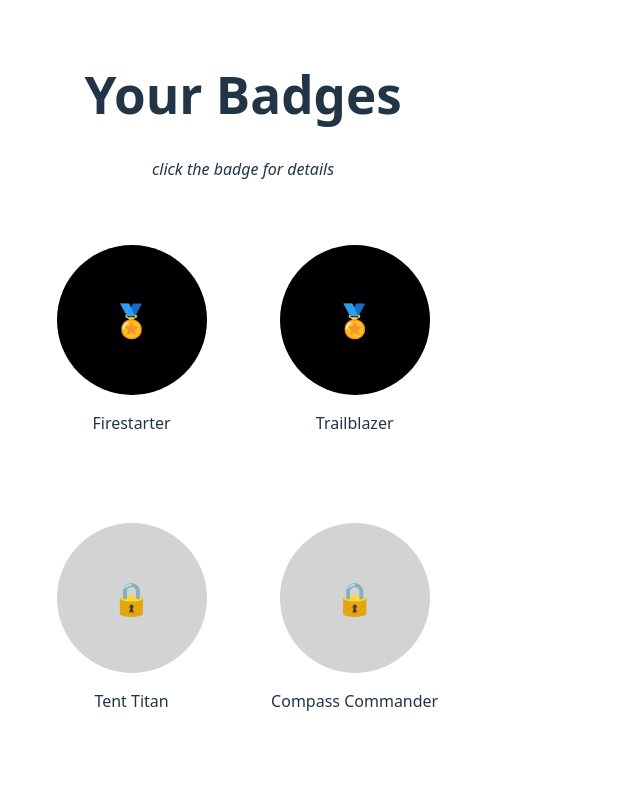
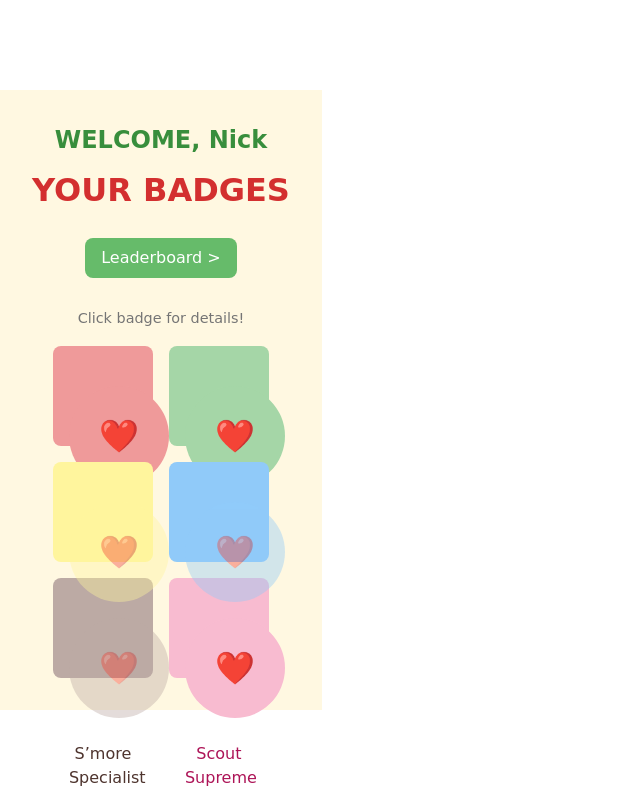
Before and after one commit to nksacayan/badge-collector, a React (Vite) app in the folder frontend/: page /badges in a window 1280 px wide. Shown: the top 799 px of the page, without its empty margins (0-640 px from the left). Built offline with nearby package versions, Linux system fonts and the light colour scheme.

Commit message:
Starts revamp - generated code sucks lmao

```diff
--- a/frontend/src/components/BadgeCard.css
+++ b/frontend/src/components/BadgeCard.css
@@ -19,14 +19,40 @@
 	display: flex;
 	align-items: center;
 	justify-content: center;
+	background-color: white;
 }
 
-.earned .badge-circle {
-	background-color: black;
-	color: white;
+/* Color themes */
+.badge-red .badge-circle {
+	background-color: #ef9a9a;
+	color: #b71c1c;
+}
+
+.badge-green .badge-circle {
+	background-color: #a5d6a7;
+	color: #1b5e20;
+}
+
+.badge-yellow .badge-circle {
+	background-color: #fff59d;
+	color: #fbc02d;
+}
+
+.badge-blue .badge-circle {
+	background-color: #90caf9;
+	color: #0d47a1;
+}
+
+.badge-brown .badge-circle {
+	background-color: #bcaaa4;
+	color: #4e342e;
+}
+
+.badge-pink .badge-circle {
+	background-color: #f8bbd0;
+	color: #ad1457;
 }
 
 .locked .badge-circle {
-	background-color: lightgray;
-	color: gray;
+	opacity: 0.4;
 }
--- a/frontend/src/components/BadgeCard.jsx
+++ b/frontend/src/components/BadgeCard.jsx
@@ -1,6 +1,5 @@
 import './BadgeCard.css';
 import { useNavigate } from 'react-router';
-
 
 const BadgeCard = ({ badge }) => {
 	const navigate = useNavigate();
@@ -10,11 +9,11 @@ const BadgeCard = ({ badge }) => {
 
 	return (
 		<div
-			className={`badge-card ${badge.earned ? 'earned' : 'locked'}`}
+			className={`badge-card badge-${badge.color} ${badge.earned ? 'earned' : 'locked'}`}
 			onClick={handleClick}
 		>
 			<div className="badge-circle">
-				{badge.earned ? '🏅' : '🔒'}
+				❤️
 			</div>
 			<p>{badge.name}</p>
 		</div>
--- a/frontend/src/pages/BadgeDetail.css
+++ b/frontend/src/pages/BadgeDetail.css
@@ -1,44 +1,78 @@
 .badge-detail-container {
+	background-color: #f5f0e6;
 	padding: 2rem;
 	max-width: 600px;
 	margin: 0 auto;
 	text-align: center;
-	font-family: sans-serif;
+	font-family: 'Comic Sans MS', cursive, sans-serif;
 }
 
 .back-button {
-	font-size: 1.5rem;
-	background: none;
+	background-color: #66bb6a;
+	color: white;
 	border: none;
+	padding: 0.5rem 1rem;
+	font-size: 1rem;
+	border-radius: 8px;
 	cursor: pointer;
 	margin-bottom: 1rem;
+}
+
+.badge-circle {
+	width: 100px;
+	height: 100px;
+	border-radius: 50%;
+	font-size: 2rem;
+	display: flex;
+	align-items: center;
+	justify-content: center;
+	margin: 1.5rem auto;
+}
+
+/* Color variants */
+.badge-red {
+	background-color: #ef9a9a;
+	color: #b71c1c;
+}
+
+.badge-green {
+	background-color: #a5d6a7;
+	color: #1b5e20;
+}
+
+.badge-yellow {
+	background-color: #fff59d;
+	color: #fbc02d;
+}
+
+.badge-blue {
+	background-color: #90caf9;
+	color: #0d47a1;
+}
+
+.badge-brown {
+	background-color: #bcaaa4;
+	color: #4e342e;
+}
+
+.badge-pink {
+	background-color: #f8bbd0;
+	color: #ad1457;
 }
 
 .badge-name {
 	font-size: 2rem;
 	font-weight: bold;
 	margin-bottom: 1rem;
-	text-transform: lowercase;
-}
-
-.badge-circle {
-	width: 150px;
-	height: 150px;
-	background-color: black;
-	border-radius: 50%;
-	margin: 1rem auto;
-}
-
-.badge-title {
-	font-size: 1.5rem;
-	font-weight: bold;
-	margin: 1rem 0;
-	text-transform: lowercase;
+	color: #5d4037;
 }
 
 .badge-description {
-	font-size: 0.9rem;
-	line-height: 1.4;
+	font-size: 1rem;
+	line-height: 1.5;
+	color: #4e342e;
 	text-align: left;
 	white-space: pre-wrap;
+	margin: 0 auto;
+	max-width: 500px;
 }
--- a/frontend/src/pages/BadgeDetail.jsx
+++ b/frontend/src/pages/BadgeDetail.jsx
@@ -3,9 +3,10 @@ import './BadgeDetail.css';
 
 const mockBadgeData = {
 	1: {
-		name: 'piss badge',
-		title: 'how to piss',
-		description: 'piss '.repeat(512), // placeholder for long text
+		name: 'KNOT BADGE',
+		description:
+			'Head to Station 2 and choose a knot to learn. When complete, bring your knot to Nick or Angela to claim your badge.',
+		color: 'red',
 	},
 	// Add more badge entries here
 };
@@ -13,14 +14,17 @@ const mockBadgeData = {
 const BadgeDetail = () => {
 	const navigate = useNavigate();
 	const { id } = useParams();
-	const badge = mockBadgeData[id] || mockBadgeData[1]; // fallback for demo
+	const badge = mockBadgeData[id] || mockBadgeData[1];
 
 	return (
 		<div className="badge-detail-container">
-			<button className="back-button" onClick={() => navigate(-1)}>←</button>
+			<button className="back-button" onClick={() => navigate(-1)}>Back</button>
+
+			<div className={`badge-circle badge-${badge.color}`}>
+				❤️
+			</div>
+
 			<h1 className="badge-name">{badge.name}</h1>
-			<div className="badge-circle" />
-			<h2 className="badge-title">{badge.title}</h2>
 			<p className="badge-description">{badge.description}</p>
 		</div>
 	);
--- a/frontend/src/pages/BadgeGallery.css
+++ b/frontend/src/pages/BadgeGallery.css
@@ -1,18 +1,46 @@
 .gallery-container {
 	text-align: center;
 	padding: 2rem;
+	font-family: 'Comic Sans MS', cursive, sans-serif;
+	background-color: #fff8e1;
 }
 
-.leaderboard-link {
-	color: blue;
-	text-decoration: underline;
+.badge-welcome {
+	font-size: 1.5rem;
+	color: #388e3c;
+	margin: 0;
+}
+
+.badge-subtitle {
+	font-size: 2rem;
+	font-weight: bold;
+	margin: 0.5rem 0 1.5rem;
+	color: #d32f2f;
+}
+
+.leaderboard-button {
+	background-color: #66bb6a;
+	color: white;
+	border: none;
+	padding: 0.5rem 1rem;
+	font-size: 1rem;
+	border-radius: 8px;
+	cursor: pointer;
+	text-decoration: none;
+	display: inline-block;
 	margin-bottom: 1rem;
-	display: inline-block;
+}
+
+.badge-instruction {
+	font-size: 0.9rem;
+	color: #757575;
+	margin-bottom: 1rem;
 }
 
 .badge-grid {
 	display: grid;
-	grid-template-columns: repeat(2, 1fr);
-	gap: 1.5rem;
-	margin-top: 2rem;
+	grid-template-columns: repeat(2, 100px);
+	grid-template-rows: repeat(3, 100px);
+	gap: 1rem;
+	justify-content: center;
 }
--- a/frontend/src/pages/BadgeGallery.jsx
+++ b/frontend/src/pages/BadgeGallery.jsx
@@ -3,20 +3,22 @@ import BadgeCard from '../components/BadgeCard';
 import './BadgeGallery.css';
 
 const mockBadges = [
-	{ id: 1, name: 'Firestarter', earned: true },
-	{ id: 2, name: 'Trailblazer', earned: true },
-	{ id: 3, name: 'Tent Titan', earned: false },
-	{ id: 4, name: 'Compass Commander', earned: false },
-	{ id: 5, name: 'S’more Specialist', earned: false },
-	{ id: 6, name: 'Scout Supreme', earned: true },
+	{ id: 1, name: 'Firestarter', earned: true, color: 'red' },
+	{ id: 2, name: 'Trailblazer', earned: true, color: 'green' },
+	{ id: 3, name: 'Tent Titan', earned: false, color: 'yellow' },
+	{ id: 4, name: 'Compass Commander', earned: false, color: 'blue' },
+	{ id: 5, name: 'S’more Specialist', earned: false, color: 'brown' },
+	{ id: 6, name: 'Scout Supreme', earned: true, color: 'pink' },
 ];
 
 const BadgeGallery = () => {
 	return (
 		<div className="gallery-container">
-			<h1>Your Badges</h1>
-			{/* <Link to="/leaderboard" className="leaderboard-link">leaderboard</Link> */}
-			<p><em>click the badge for details</em></p>
+			<h2 className="badge-welcome">WELCOME, Nick</h2>
+			<h3 className="badge-subtitle">YOUR BADGES</h3>
+
+			<Link to="/leaderboard" className="leaderboard-button">Leaderboard &gt;</Link>
+			<p className="badge-instruction">Click badge for details!</p>
 
 			<div className="badge-grid">
 				{mockBadges.map(badge => (
--- a/frontend/src/pages/WelcomePage.css
+++ b/frontend/src/pages/WelcomePage.css
@@ -2,22 +2,36 @@
 	text-align: center;
 	padding: 2rem;
 	font-family: 'Comic Sans MS', cursive, sans-serif;
-}
-
-.welcome-icon {
-	font-size: 4rem;
-	margin-bottom: 1rem;
+	background-color: #fff8e1;
 }
 
 .welcome-title {
-	font-size: 3rem;
-	margin: 0;
-	color: #ff69b4;
+	font-size: 2.5rem;
+	margin-bottom: 0;
+	color: #d32f2f;
 }
 
 .welcome-subtitle {
-	font-size: 1.5rem;
-	margin: 0.5rem 0 2rem;
+	font-size: 3rem;
+	font-weight: bold;
+	margin-top: 0;
+	color: #5d4037;
+	text-shadow: 1px 1px #a1887f;
+}
+
+.illustration-placeholder {
+	width: 300px;
+	height: 200px;
+	background-color: #90caf9;
+	color: white;
+	display: flex;
+	align-items: center;
+	justify-content: center;
+	font-size: 1rem;
+	margin: 30px auto;
+	border-radius: 12px;
+	line-height: 1.4;
+	text-align: center;
 }
 
 .name-input-group {
@@ -31,13 +45,24 @@
 	padding: 0.5rem;
 	font-size: 1rem;
 	width: 200px;
+	border: 2px solid #ccc;
+	border-radius: 8px;
 }
 
 .name-input-group button {
-	padding: 0.5rem 1rem;
-	font-size: 1.2rem;
-	background-color: #ff69b4;
+	background-color: #66bb6a;
+	border: none;
+	border-radius: 50%;
+	width: 50px;
+	height: 50px;
+	cursor: pointer;
+	display: flex;
+	align-items: center;
+	justify-content: center;
+}
+
+.name-input-group button::before {
+	content: '➔';
+	font-size: 1.5rem;
 	color: white;
-	border: none;
-	cursor: pointer;
 }
--- a/frontend/src/pages/WelcomePage.jsx
+++ b/frontend/src/pages/WelcomePage.jsx
@@ -5,24 +5,21 @@ import './WelcomePage.css';
 
 const WelcomePage = () => {
 	const [name, setName] = useState('');
-	let navigate = useNavigate();
-	const { user, setUser } = useContext(UserContext);
+	const navigate = useNavigate();
+	const { setUser } = useContext(UserContext);
 
 	const handleSubmit = async () => {
 		if (!name.trim()) return;
 		try {
-			// Try to fetch user by name
 			const res = await fetch(`http://localhost:8080/api/user?name=${encodeURIComponent(name)}`);
-
 			if (res.ok) {
-				const user = await res.json(); // Await the JSON parsing
-				if (user && user.id) {         // Optional: check if user object is valid
+				const user = await res.json();
+				if (user?.id) {
 					setUser(user);
 				} else {
-					throw new Error('User not found in response');
+					throw new Error('User not found');
 				}
 			} else {
-				// If not found, create user
 				const createRes = await fetch(`http://localhost:8080/api/user/create?name=${encodeURIComponent(name)}`);
 				if (createRes.ok) {
 					const newUser = await createRes.json();
@@ -31,7 +28,6 @@ const WelcomePage = () => {
 					throw new Error('Failed to create user');
 				}
 			}
-
 			navigate('/badges');
 		} catch (err) {
 			alert('Error connecting to server.');
@@ -40,21 +36,21 @@ const WelcomePage = () => {
 
 	return (
 		<div className="welcome-container">
-			<div className="welcome-icon">
-				{/* Replace with actual icon or image later */}
-				<span role="img" aria-label="party">🎉</span>
+			<h1 className="welcome-title">Nick & Angela</h1>
+			<h2 className="welcome-subtitle">Scout Jamboree</h2>
+
+			<div className="illustration-placeholder">
+				cutie cat illustration here<br />(still need to draw – will provide as PNG)
 			</div>
-			<h1 className="welcome-title">welcum</h1>
-			<h2 className="welcome-subtitle">to nick & angela<br />birthday extravaganza</h2>
 
 			<div className="name-input-group">
 				<input
 					type="text"
-					placeholder="name"
+					placeholder="Name"
 					value={name}
 					onChange={(e) => setName(e.target.value)}
 				/>
-				<button onClick={handleSubmit}>&gt;</button>
+				<button onClick={handleSubmit}></button>
 			</div>
 		</div>
 	);
```
